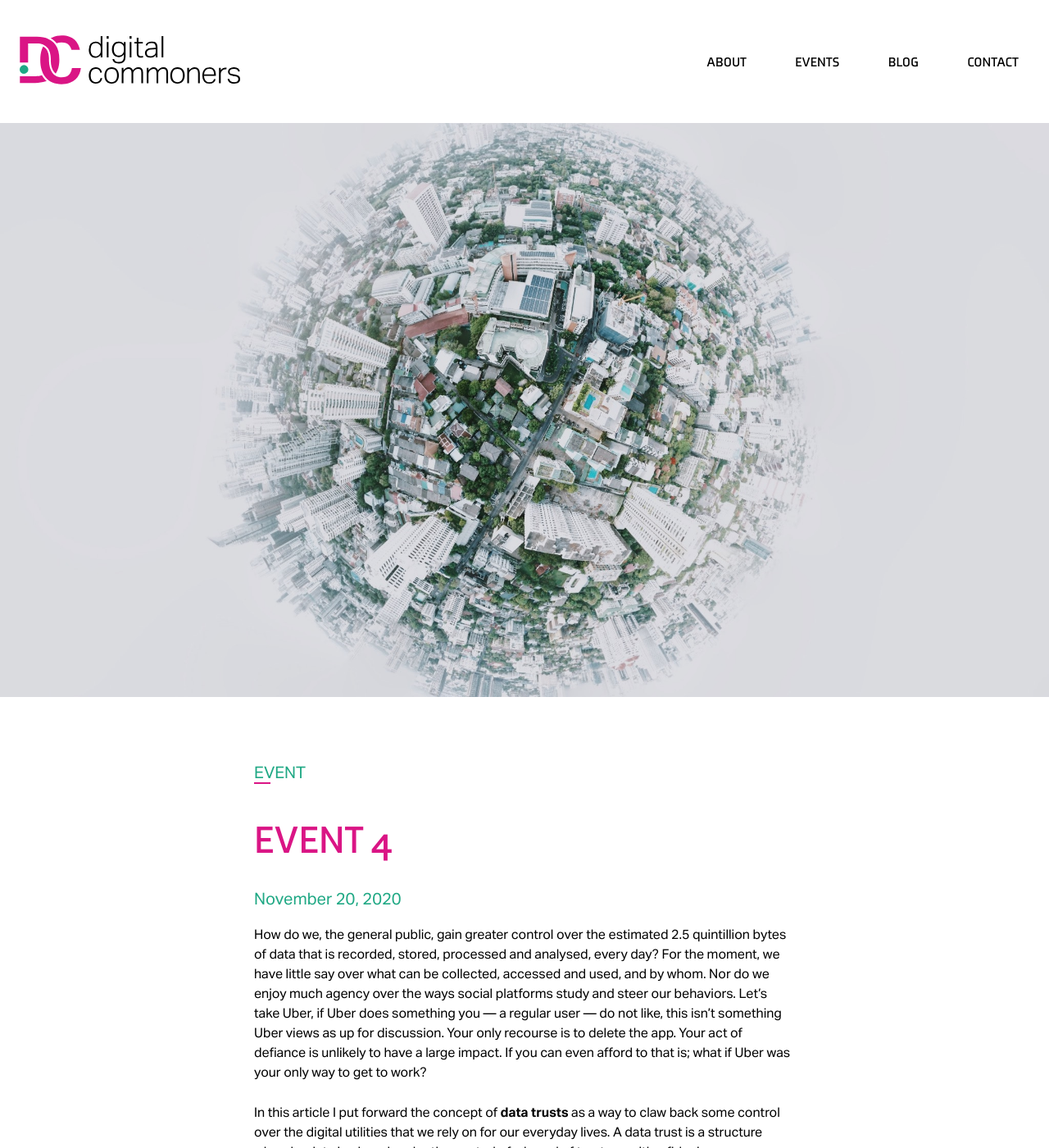
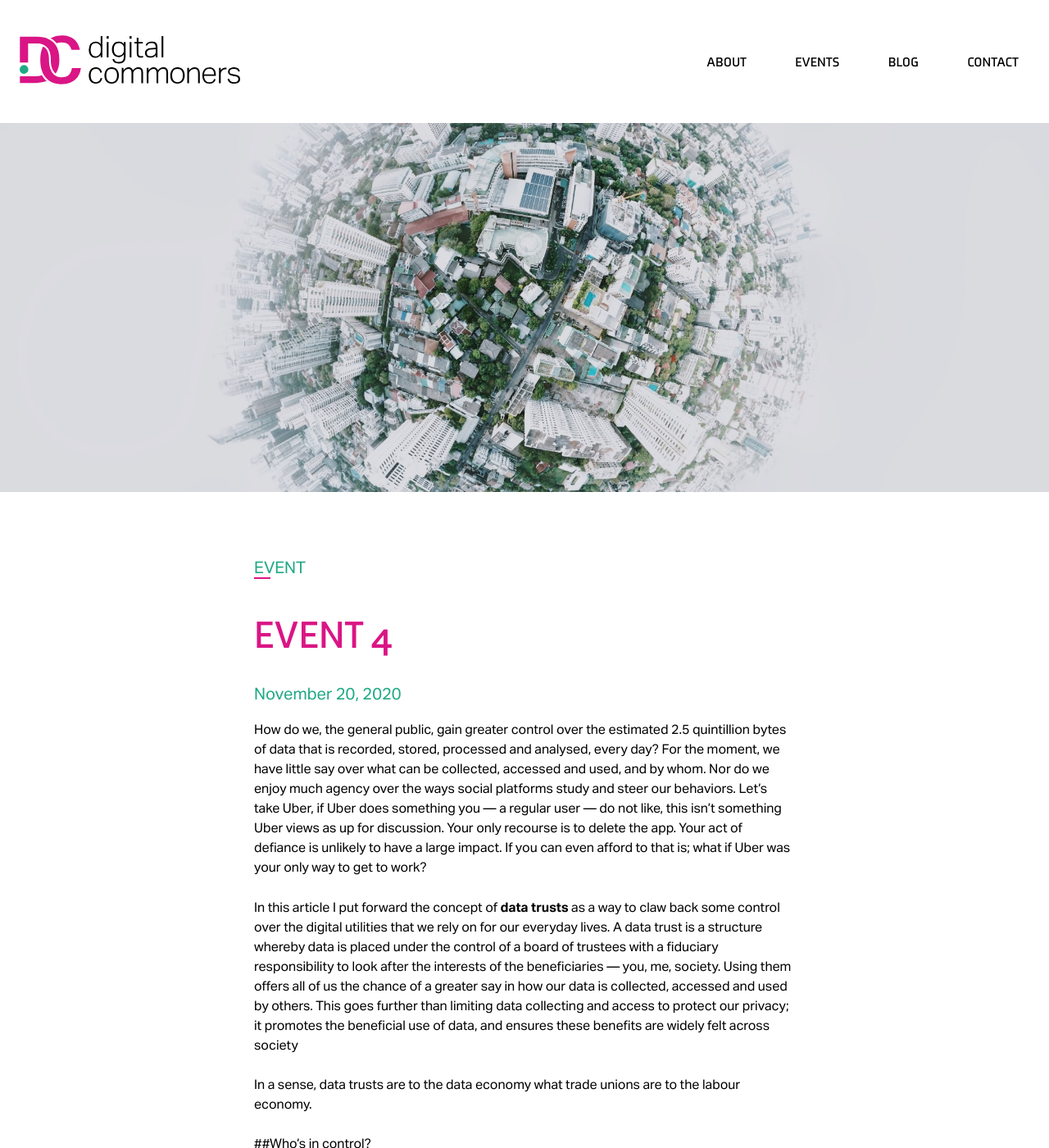
Before and after one commit to DigitalCommoners/digitalcommoners.github.io, a Jekyll site: the page built from collections/_events/data-trusts-why-what-and-how.md, in a window 1280 px wide and 1400 px high. Shown: the whole window at 82% size. Built offline with Jekyll 4.4.1, drawn with Linux system fonts in a browser that asks for light colours; nearby versions of some CDN libraries.

```diff
--- a/_pages/archive.html
+++ b/_pages/archive.html
@@ -5,7 +5,7 @@ title: The Digital Commoners Blog
 description: The Digital Commoner Blog
 image: /assets/images/featured/blog-featured.png
 hero-title: Blog
-hero-image: /assets/images/hero/blog.png
+hero-image: /assets/images/hero/blog.jpg
 hero-classes: seven00
 ---
 
--- a/_sass/modules.scss
+++ b/_sass/modules.scss
@@ -316,7 +316,7 @@ section#hero {
         height: 158px;
         width: 100%;
         @media only screen and (min-width: $tablet) {
-            height: 700px;
+            height: 450px;
         }
     }
     div.inner {
@@ -348,7 +348,7 @@ section#hero {
     @media only screen and (min-width: $tablet) {
         div.inner {
             .color-block-container {
-                margin: 304px 0px auto auto;
+                margin: 100px 0px auto auto;
                 .hero-title-bkgd {
                     font-size: 80px;
                     padding: 62px 242px 72px 123px;
```
Also changed, not shown: assets/images/hero/blog.jpg (added), 1 other file.
